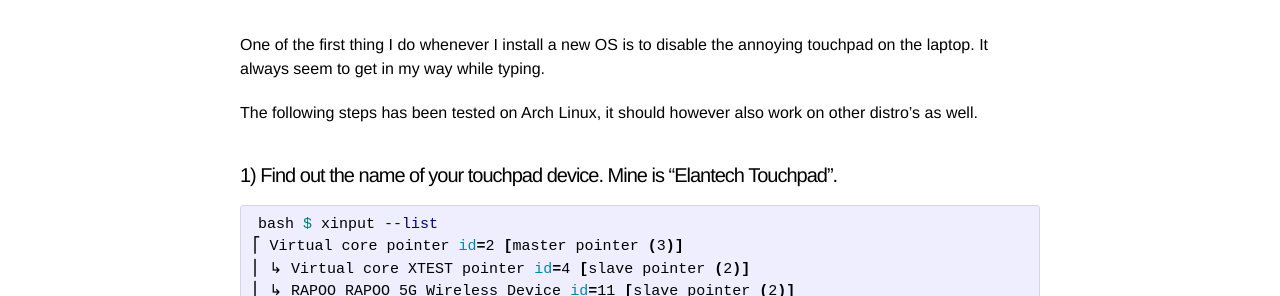
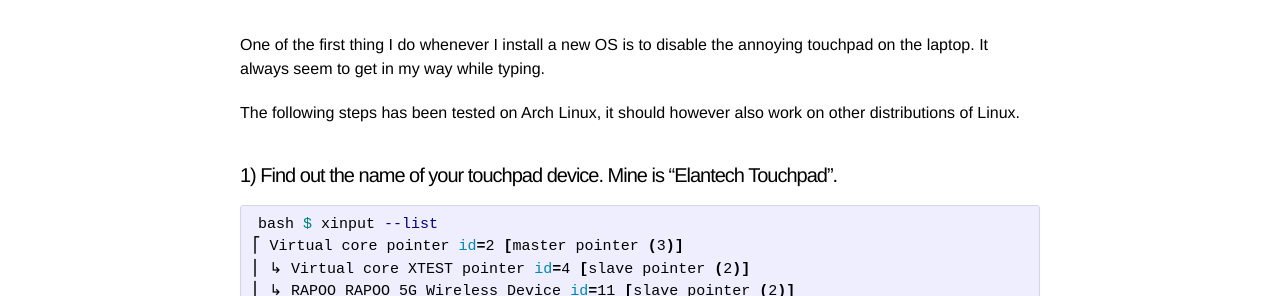
Before and after one commit to samueljohnson/samueljohnson.github.io.archive, a Jekyll site: the page built from _posts/2014-03-23-Disable-touchpad-in-Linux.markdown, in a window 1280 px wide. Shown: the part 169-465 px from the top of the page. Built offline with Jekyll 4.4.1, drawn with Linux system fonts in a browser that asks for light colours; comment, search, counter and statistics services are not loaded.

Commit message:
Correction in blog post

```diff
--- a/_posts/2014-03-23-Disable-touchpad-in-Linux.markdown
+++ b/_posts/2014-03-23-Disable-touchpad-in-Linux.markdown
@@ -7,7 +7,7 @@ category: Linux
 
 One of the first thing I do whenever I install a new OS is to disable the annoying touchpad on the laptop. It always seem to get in my way while typing.
 
-The following steps has been tested on Arch Linux, it should however also work on other distro's as well.
+The following steps has been tested on Arch Linux, it should however also work on other distributions of Linux.
 
 #### 1) Find out the name of your touchpad device. Mine is "Elantech Touchpad".
 
```
